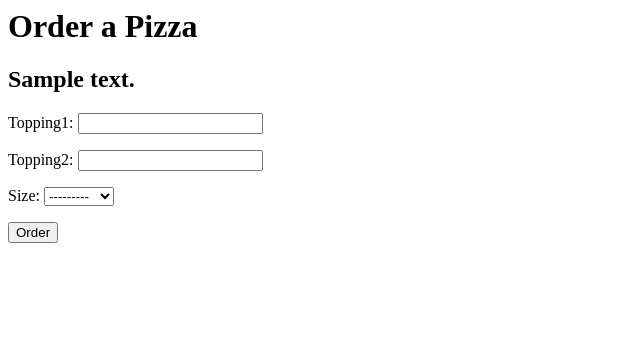
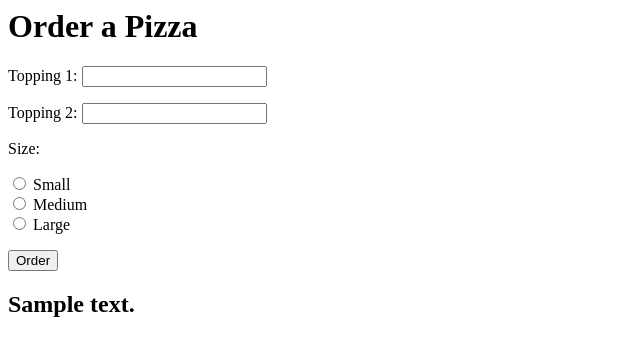
Before and after one commit to prakashtimilsina/Django-forms, a Django app: template prakashgarden-project/pizza/templates/pizza/order.html in a window 1280 px wide. Shown: the top 356 px of the page, without its empty margins (0-640 px from the left). Run offline with Django 5.2, Linux system fonts and the light colour scheme; data comes from the database, SQL or seed files in the repository; tables that the repository leaves empty hold one stand-in row (values such as "Sample post"); the template is opened without the code that fills it: values that come from a table or form of the project are taken from there, most other values are stand-ins (such as "Sample title", 1, 10 or a date in 2020).

Commit message:
forms model modification

```diff
--- a/prakashgarden-project/pizza/forms.py
+++ b/prakashgarden-project/pizza/forms.py
@@ -1,10 +1,16 @@
 from django import forms
-from .models import Pizza
+from .models import Pizza, Size
 
 class PizzaForm(forms.ModelForm):
+    size = forms.ModelChoiceField(queryset=Size.objects, empty_label=None, widget=forms.RadioSelect)
+
     class Meta:
         model = Pizza
         fields = ['topping1', 'topping2', 'size']
+        labels = {'topping1': 'Topping 1', 'topping2':'Topping 2'}
+
+        # widgets = {'topping1':forms.Textarea}
+        # widgets={'size': forms.CheckboxSelectMultiple}
 
 # class PizzaForm(forms.Form):
 #     topping1 = forms.CharField(label="Topping 1", max_length=100)
--- a/prakashgarden-project/pizza/templates/pizza/order.html
+++ b/prakashgarden-project/pizza/templates/pizza/order.html
@@ -1,9 +1,11 @@
 <h1>Order a Pizza</h1>
 
-<h2>{{ note }}</h2>
+
 
 <form action="{% url 'order' %}" class="" method="post">
     {% csrf_token %}
     {{ pizzaform.as_p }}
     <input type="submit" value="Order">
 </form>
+
+<h2>{{ note }}</h2>
```
